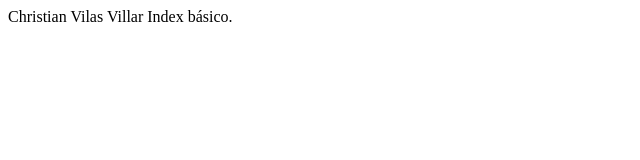
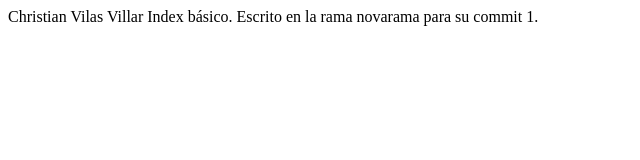
Before and after one commit to a17oscarro/vilas_villar_christian_web_daw5, a plain HTML site: page index.html in a window 1280 px wide. Shown: the whole page, without its empty margins (0-640 px from the left). Drawn offline with Linux system fonts and the light colour scheme.

Commit message:
Texto escrito en novarama commit 1

```diff
--- a/index.html
+++ b/index.html
@@ -9,6 +9,7 @@
 <body>
     <header>
         Christian Vilas Villar Index básico.
+        Escrito en la rama novarama para su commit 1.
     </header>
 </body>
 </html>
```
